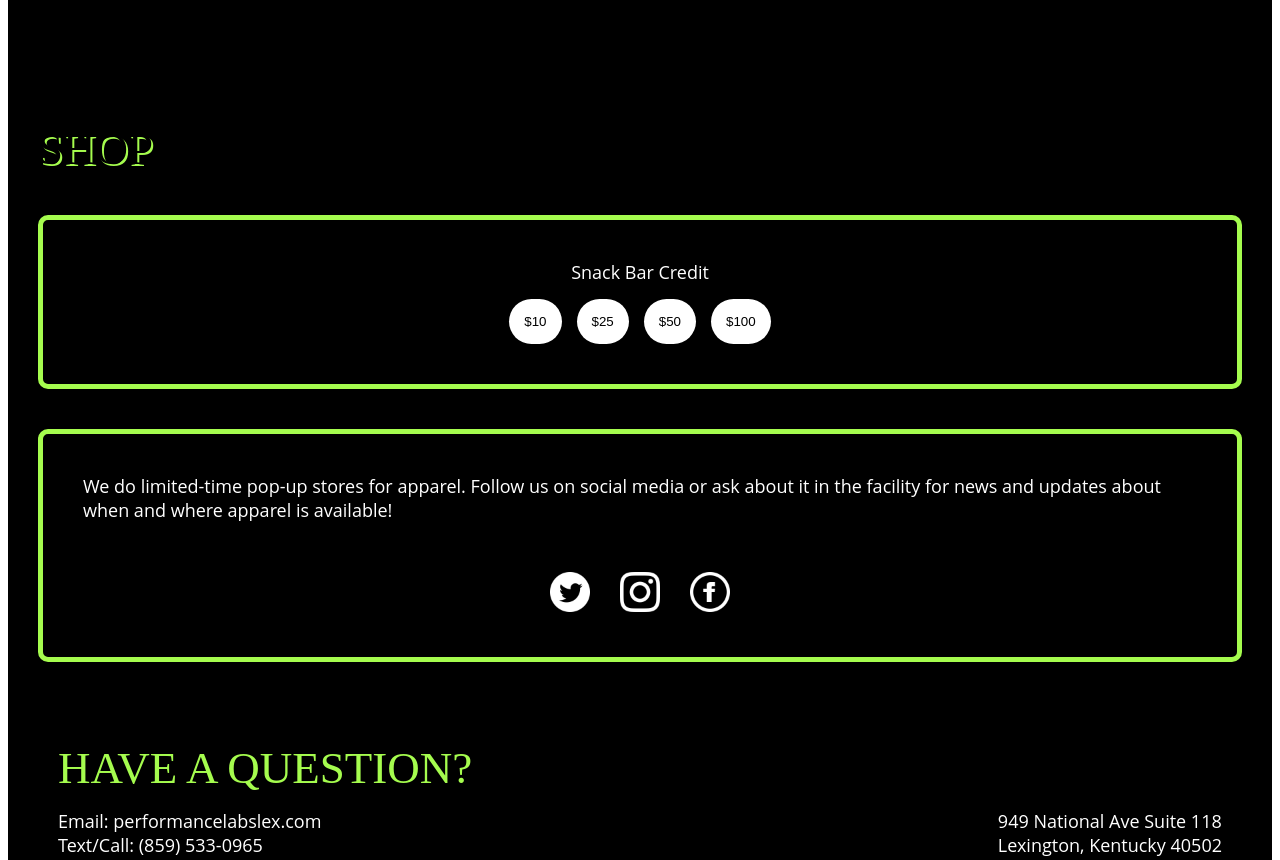
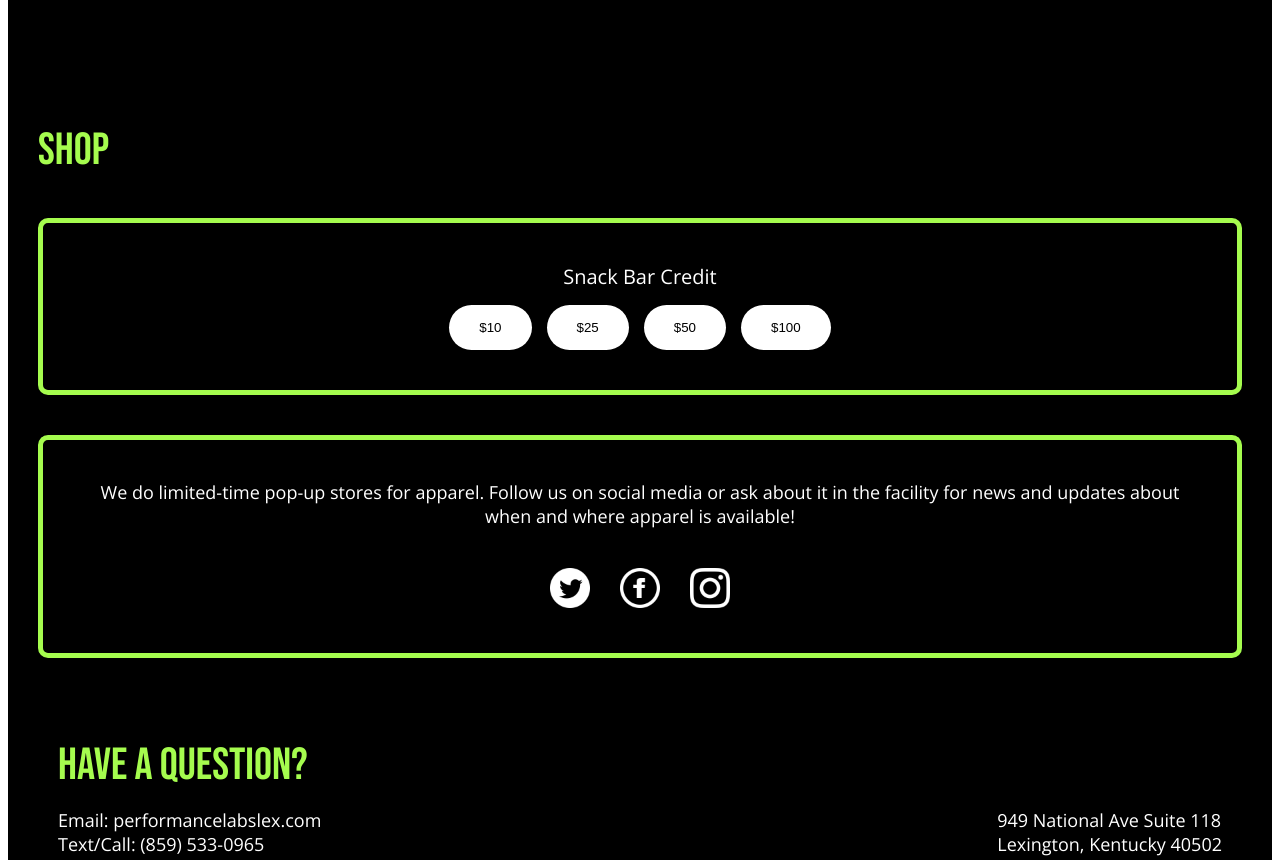
Before and after one commit to manielsen13/PPL_Website_Mark_1, a plain HTML site: page pages/store.html in a window 1280 px wide. Shown: the part 580-1440 px from the top of the page. Drawn offline with nearby package versions, Linux system fonts and the light colour scheme; a web font is replaced by a local one.

Commit message:
Style Store Page. Add Font to Store Page. Add Links to Store Page

```diff
--- a/pages/store.html
+++ b/pages/store.html
@@ -6,15 +6,18 @@
     <meta name="viewport" content="width=device-width, initial-scale=1.0">
     <title>Pitching Performance Lab</title>
     <link rel="stylesheet" href="../styles.css">
+    <link rel="stylesheet" href="https://fonts.googleapis.com/css?family=Bebas+Neue">
+    <link rel="stylesheet" href="https://fonts.googleapis.com/css?family=Electrolize">
+    <link rel="stylesheet" href="https://fonts.googleapis.com/css?family=Open+Sans">
 </head>
 <body>
 
     <div class="navBar">
         <div class="navLinks">
-            <div><a href="https//google.com">Home</a></div>
-            <div><a href="https//google.com">Training</a></div>
-            <div id="selected"><a href="https//google.com">Store</a></div>
-            <div><a href="https//google.com">About Us</a></div>
+            <div><a href="./home.html">Home</a></div>
+            <div><a href="./training.html">Training</a></div>
+            <div id="selected"><a href="./store.html">Store</a></div>
+            <div><a href="./about_us.html">About Us</a></div>
         </div>
         <div class="socialMediaLogos">
             <div><a href="https//google.com"><img src="../images/twitter_icon.png" alt="twitter icon"></a></div>
@@ -49,9 +52,9 @@
             <div class="subTextMedium">We do limited-time pop-up stores for apparel. Follow us on social media or ask about it in the facility for news and updates about when and where apparel is available!</div>
 
             <div class="socialButtons">
-                <div><a href="https//google.com"><img src="../images/twitter_icon.png" alt="twitter icon"></a></div>
-                <div><a href="https//google.com"><img src="../images/instagram_icon.png" alt="instagram icon"></a></div>
-                <div><a href="https//google.com"><img src="../images/facebook_icon.png" alt="facebook icon"></a></div>
+                <div><a href="https://twitter.com/PPL_Lex" target="_blank"><img src="../images/twitter_icon.png" alt="twitter icon"></a></div>
+                <div><a href="https://www.facebook.com/PPLLexington" target="_blank"><img src="../images/facebook_icon.png" alt="facebook icon"></a></div>
+                <div><a href="https://www.instagram.com/ppl_lex/" target="_blank"><img src="../images/instagram_icon.png" alt="instagram icon"></a></div>
             </div>
         </div>
     </div>
--- a/styles.css
+++ b/styles.css
@@ -6,6 +6,8 @@ body {
 button {
   background-color: white;
   padding: 15px;
+  padding-right: 30px;
+  padding-left: 30px;
   width: fit-content;
   border: none;
   border-radius: 25px;
@@ -299,6 +301,12 @@ ul {
 
 }
 
+.shopContainer .headerLarge {
+  color: #A5FC4E;
+  text-shadow: 2px 2px black;
+
+}
+
 .snackBarContainer {
     display: flex;
     flex-direction: column;
@@ -313,6 +321,8 @@ ul {
     padding: 40px;
 
     align-items: center;
+
+    font-size: 20px;
 }
 
 .snackBarButtons {
@@ -329,10 +339,11 @@ ul {
     border-width: 5px;
     border-color: #A5FC4E;
 
-    gap: 50px;
+    gap: 40px;
     padding: 40px;
 
     align-items: center;
+    text-align: center;
 }
 
 .socialButtons {
```
